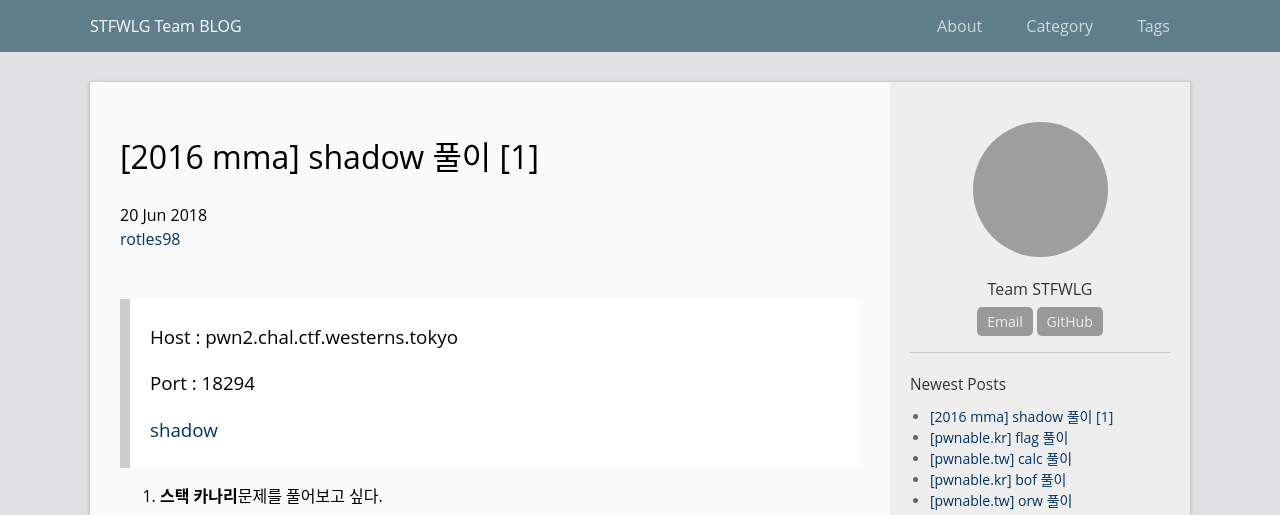
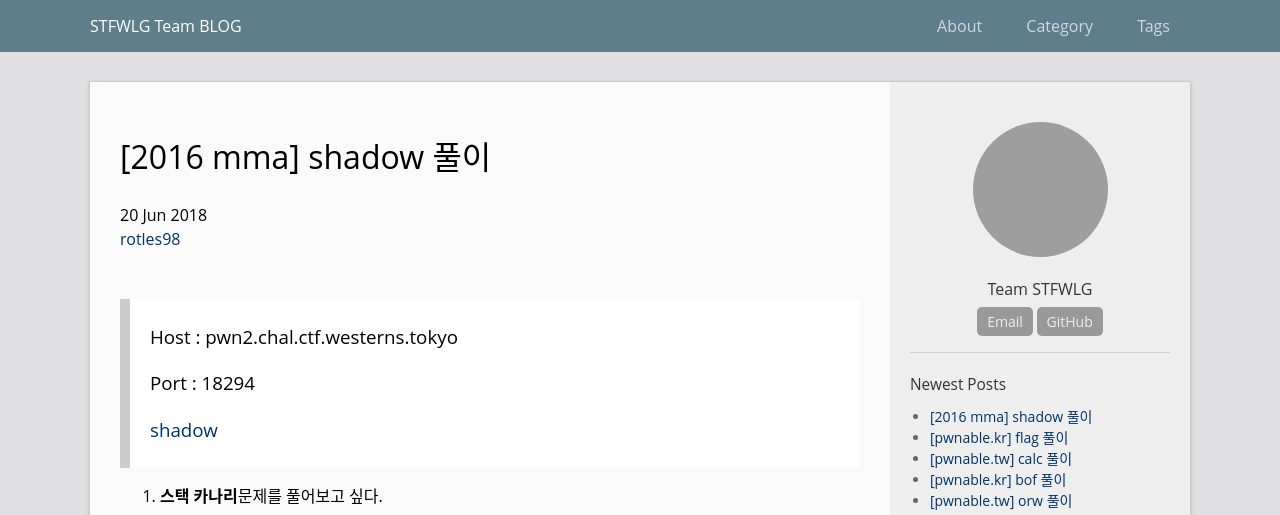
Before and after one commit to UnKN0wnName/stfwlg.github.io, a Jekyll site: the page built from _posts/2018-06-20-[2016 mma]_shadow_풀이.md, in a window 1280 px wide and 900 px high. Shown: the top 515 px of the window. Built offline with Jekyll 4.4.1, drawn with Linux system fonts in a browser that asks for light colours; grey boxes are pictures that could not be loaded.

Commit message:
2016_mma shadow

```diff
--- a/_posts/2018-06-20-[2016 mma]_shadow_풀이_[1].md
+++ b/_posts/2018-06-20-[2016 mma]_shadow_풀이.md
@@ -1,6 +1,6 @@
 ---
 layout: post
-title: "[2016 mma] shadow 풀이 [1]"
+title: "[2016 mma] shadow 풀이"
 date: 2018-06-20 04:44
 categories: "[Pwn]CTF"
 tags: rotles98
@@ -147,7 +147,7 @@ print "[*] canary : " + hex(canary)
 - - -
 
 {: refdef: style="text-align: center;"}
-![to be continue](/img/2016_mma/shadow/12.png)
+![to_be_continue](/img/2016_mma/shadow/12.png)
 {: refdef}
 
 ### to be continue
```
